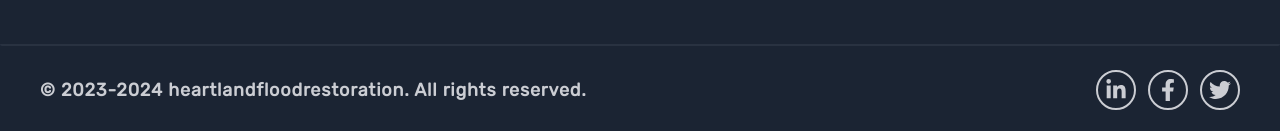
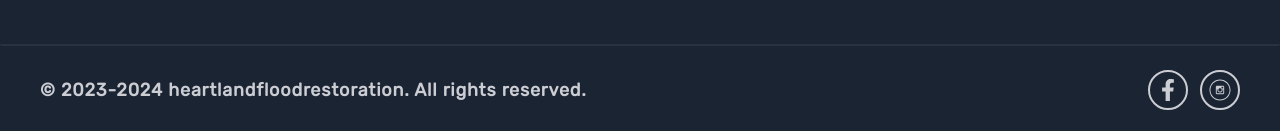
Before and after one commit to Jordan-Barnes-Portfolio/HFRWebsite, a React (Create React App) app: page / in a window 1280 px wide. Shown: the part 4762-4893 px from the top of the page. Built offline with nearby package versions, Linux system fonts and the light colour scheme.

Commit message:
Changed icons

```diff
--- a/src/Components/Footer.js
+++ b/src/Components/Footer.js
@@ -87,24 +87,7 @@ function Footer() {
         <ul className="ft-social-links">
           <li>
             <a
-              href="https://linkedin.com/"
-              title="LinkedIn"
-              target="_blank"
-              rel="noopener noreferrer"
-            >
-              <svg
-                xmlns="http://www.w3.org/2000/svg"
-                height="1em"
-                viewBox="0 0 448 512"
-              >
-                <path d="M100.28 448H7.4V148.9h92.88zM53.79 108.1C24.09 108.1 0 83.5 0 53.8a53.79 53.79 0 0 1 107.58 0c0 29.7-24.1 54.3-53.79 54.3zM447.9 448h-92.68V302.4c0-34.7-.7-79.2-48.29-79.2-48.29 0-55.69 37.7-55.69 76.7V448h-92.78V148.9h89.08v40.8h1.3c12.4-23.5 42.69-48.3 87.88-48.3 94 0 111.28 61.9 111.28 142.3V448z" />
-              </svg>
-            </a>
-          </li>
-
-          <li>
-            <a
-              href="https://facebook.com/"
+              href="https://www.facebook.com/profile.php?id=61556402837470"
               title="FaceBook"
               target="_blank"
               rel="noopener noreferrer"
@@ -118,20 +101,17 @@ function Footer() {
               </svg>
             </a>
           </li>
-
           <li>
             <a
-              href="https://x.com/{Josh?}/"
-              title="Twitter"
+              href="https://www.instagram.com/heartlandrestoration/"
+              title="Instagram"
               target="_blank"
               rel="noopener noreferrer"
             >
-              <svg
-                xmlns="http://www.w3.org/2000/svg"
-                height="1em"
-                viewBox="0 0 512 512"
-              >
-                <path d="M459.37 151.716c.325 4.548.325 9.097.325 13.645 0 138.72-105.583 298.558-298.558 298.558-59.452 0-114.68-17.219-161.137-47.106 8.447.974 16.568 1.299 25.34 1.299 49.055 0 94.213-16.568 130.274-44.832-46.132-.975-84.792-31.188-98.112-72.772 6.498.974 12.995 1.624 19.818 1.624 9.421 0 18.843-1.3 27.614-3.573-48.081-9.747-84.143-51.98-84.143-102.985v-1.299c13.969 7.797 30.214 12.67 47.431 13.319-28.264-18.843-46.781-51.005-46.781-87.391 0-19.492 5.197-37.36 14.294-52.954 51.655 63.675 129.3 105.258 216.365 109.807-1.624-7.797-2.599-15.918-2.599-24.04 0-57.828 46.782-104.934 104.934-104.934 30.213 0 57.502 12.67 76.67 33.137 23.715-4.548 46.456-13.32 66.599-25.34-7.798 24.366-24.366 44.833-46.132 57.827 21.117-2.273 41.584-8.122 60.426-16.243-14.292 20.791-32.161 39.308-52.628 54.253z" />
+               <svg xmlns="http://www.w3.org/2000/svg" width="46" height="46" viewBox="0 0 46 46" role="img" aria-labelledby="instagram-icon">
+                <title id="instagram-icon">Instagram</title>
+                <path class="button--svg__border" fill="#E5E5E5" d="M23 3c11.028 0 20 8.972 20 20s-8.972 20-20 20S3 34.028 3 23 11.972 3 23 3m0-2C10.85 1 1 10.85 1 23s9.85 22 22 22 22-9.85 22-22S35.15 1 23 1z"/>
+                <path fill="#5E6C89" d="M29.76 29.03v-7.373h-1.537c.152.48.23.975.23 1.49 0 .958-.243 1.838-.73 2.647-.485.807-1.146 1.447-1.98 1.918-.834.47-1.744.705-2.73.705-1.495 0-2.773-.514-3.835-1.543-1.062-1.027-1.593-2.27-1.593-3.726 0-.517.076-1.013.228-1.49H16.21v7.373c0 .2.065.37.2.5.13.14.296.2.494.2H29.07c.188 0 .352-.06.488-.2s.202-.3.202-.49zm-3.233-6.064c0-.94-.343-1.743-1.03-2.406-.686-.664-1.515-.996-2.486-.996-.96 0-1.78.332-2.47.996-.68.663-1.03 1.466-1.03 2.406 0 .942.35 1.743 1.03 2.407s1.51.996 2.48.996c.975 0 1.8-.34 2.49-1s1.03-1.47 1.03-2.41zm3.233-4.097v-1.88c0-.22-.076-.4-.23-.56-.15-.158-.336-.235-.556-.235h-1.98c-.22 0-.406.08-.558.233-.15.155-.228.34-.228.552v1.876c0 .22.076.404.228.556s.337.23.558.23h1.98c.22 0 .406-.078.557-.23.16-.15.23-.338.23-.558zm1.98-2.37v12.99c0 .61-.22 1.14-.66 1.58-.44.44-.967.66-1.582.66H16.502c-.614 0-1.142-.22-1.582-.66-.44-.44-.66-.97-.66-1.586V16.5c0-.614.22-1.142.66-1.582.44-.44.967-.66 1.582-.66h12.996c.615 0 1.14.22 1.582.66.44.44.66.967.66 1.58z"/>
               </svg>
             </a>
           </li>
```
